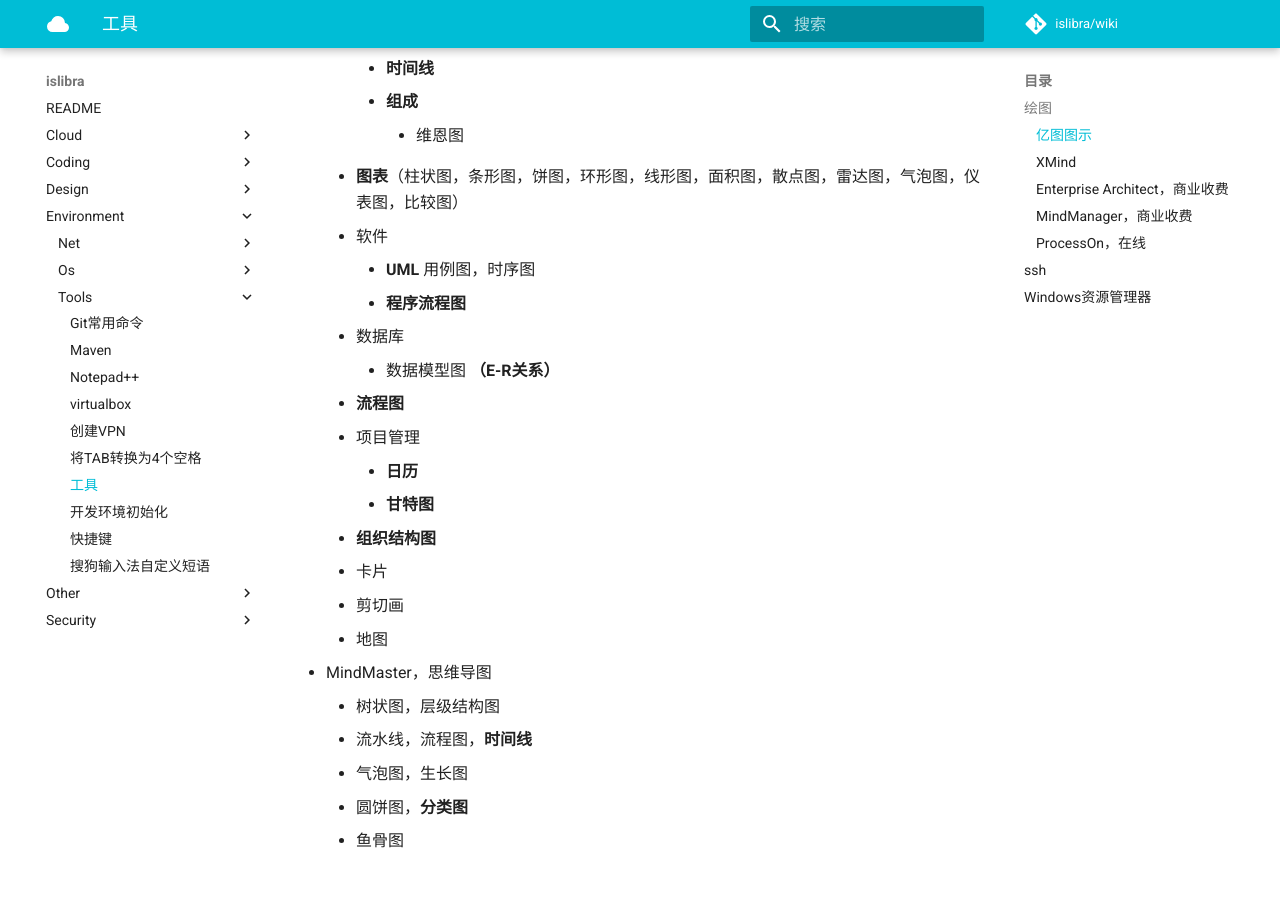
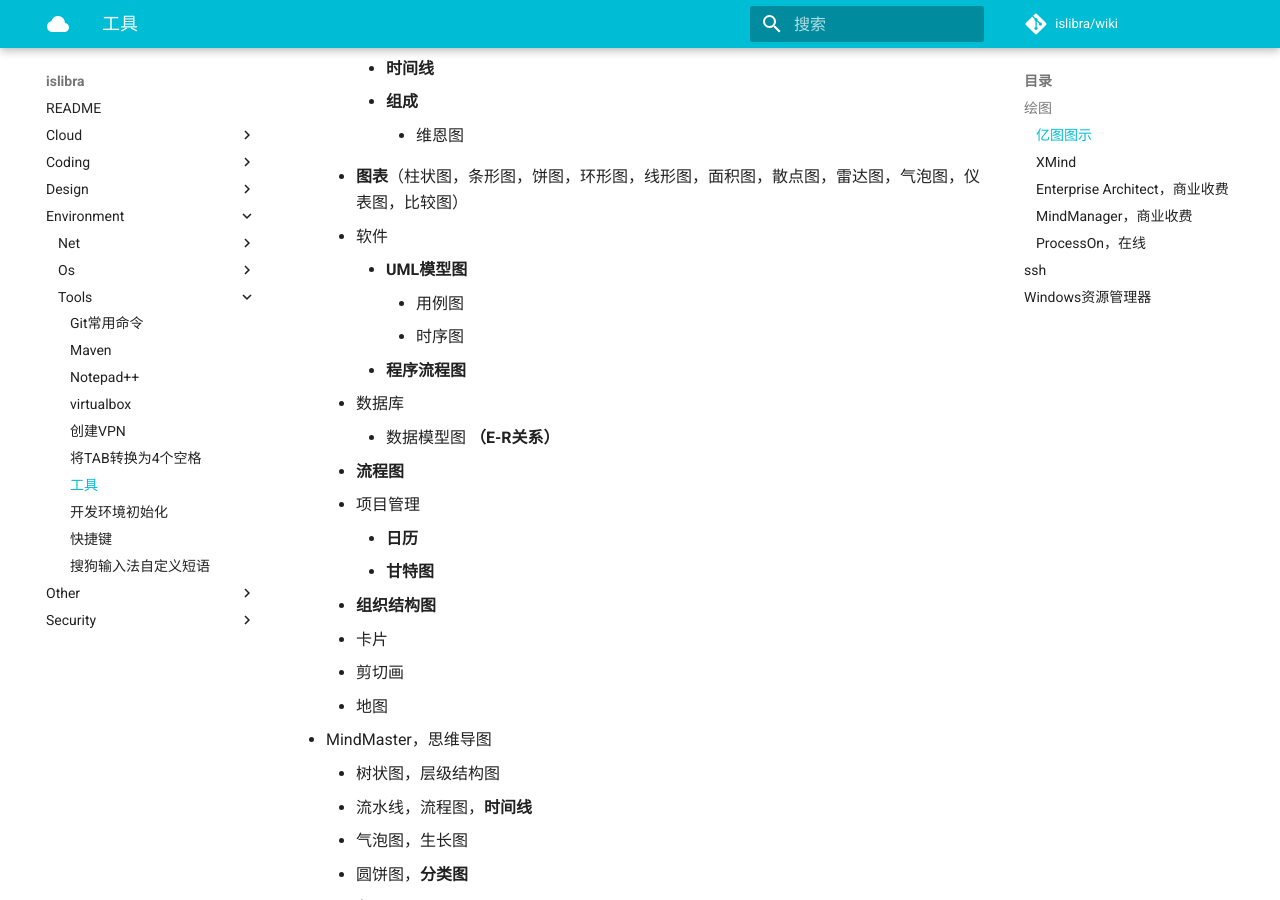
Before and after one commit to islibra/wiki, an MkDocs documentation site: the page built from docs/environment/tools/工具.md, in a window 1280 px wide and 900 px high, scrolled down 565 px. Built offline with MkDocs 1.6.1 and Material for MkDocs 9.7.7, drawn with Linux system fonts in a browser that asks for light colours; comment, search, counter and statistics services are not loaded.

Commit message:
Update 工具.md

```diff
--- a/docs/environment/tools/工具.md
+++ b/docs/environment/tools/工具.md
@@ -20,7 +20,9 @@
             - 维恩图
     - **图表**（柱状图，条形图，饼图，环形图，线形图，面积图，散点图，雷达图，气泡图，仪表图，比较图）
     - 软件
-        - **UML** 用例图，时序图
+        - **UML模型图**
+            - 用例图
+            - 时序图
         - **程序流程图**
     - 数据库
         - 数据模型图 **（E-R关系）**
```
